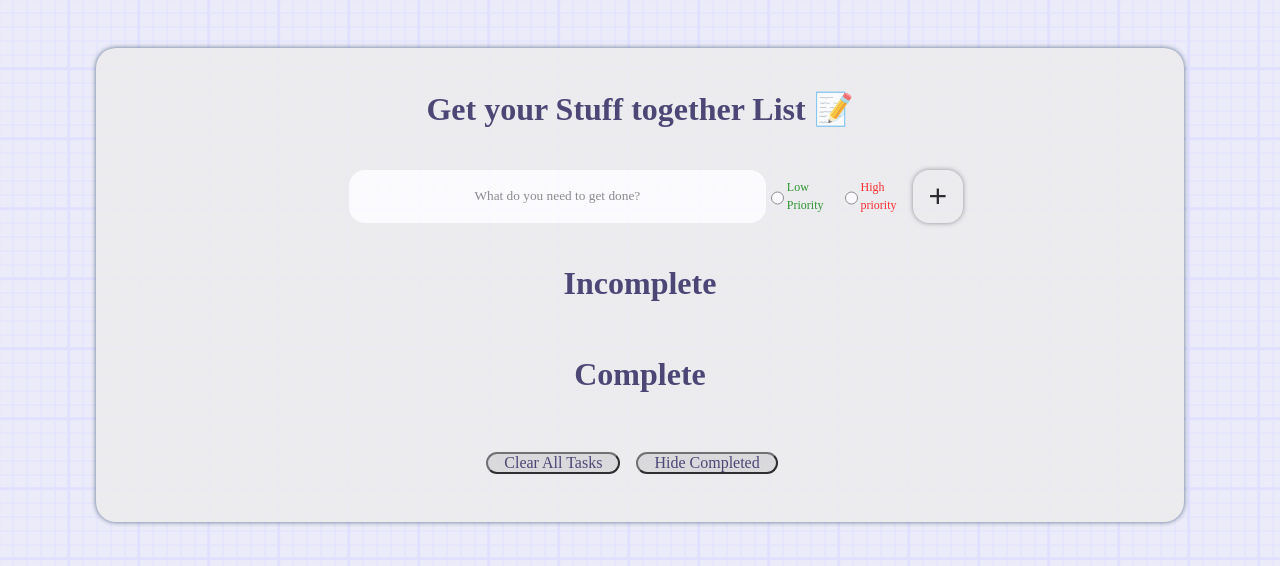
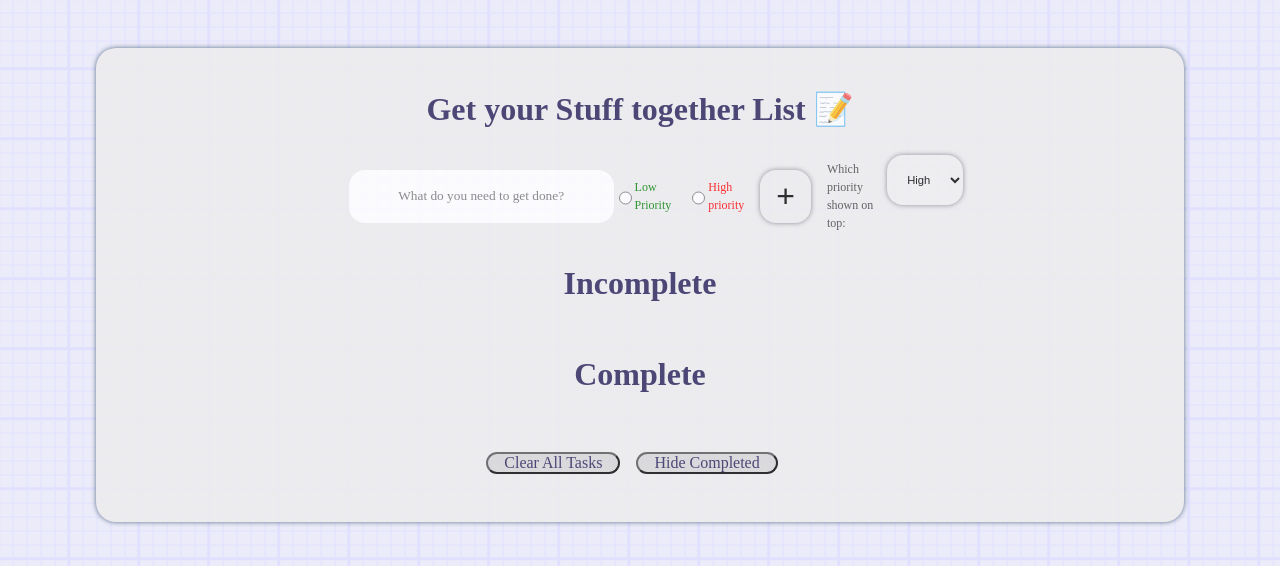
Before and after one commit to islandarber/toDoListCCReact, a React (Vite) app: page / in a window 1280 px wide. Shown: the top 566 px of the page. Built offline with nearby package versions, Linux system fonts and the light colour scheme.

Commit message:
priority toggle

```diff
--- a/package.json
+++ b/package.json
@@ -23,6 +23,7 @@
     "eslint-plugin-react": "^7.33.2",
     "eslint-plugin-react-hooks": "^4.6.0",
     "eslint-plugin-react-refresh": "^0.4.5",
+    "gh-pages": "^6.1.1",
     "vite": "^5.0.8"
   }
 }
--- a/src/App.css
+++ b/src/App.css
@@ -335,6 +335,24 @@ span.inactiveClass {
   opacity: 0;
 }
 
+.priotylabel {
+  display: flex;
+  align-items: center;
+  margin-left: 1rem;
+  font-size: 0.75rem;
+  color: rgb(66, 66, 66);
+}
+
+#priority {
+  height: 50px;
+  padding: 0.5rem 1rem;
+  box-shadow: 0 0 5px #777a7e;
+  border-radius: 1rem;
+  border-style: none;
+  font-size: 0.7rem;
+  color: rgb(0, 0, 0);
+}
+
 /* RESPONSIVE DESIGN QUERIES */
 
 @media only screen and (max-width: 600px) {
--- a/src/App.jsx
+++ b/src/App.jsx
@@ -64,7 +64,7 @@ function App() {
     <>
       <div className="container">
         <h1>Get your Stuff together List 📝</h1>
-        <Form setToDos={setToDos} handleClear={handleClear} />
+        <Form setToDos={setToDos} handleClear={handleClear} toggleSortOrder={toggleSortOrder} />
         <h1>Incomplete</h1>
         <DisplayItems
           ToDos={ToDos.filter((item) => !item.isDone).sort(sortByPriority)}
--- a/src/components/Form.jsx
+++ b/src/components/Form.jsx
@@ -2,7 +2,7 @@ import React from "react";
 import '../App.css'
 import { useState } from 'react'
 
-const Form = ({setToDos}) => {
+const Form = ({setToDos, toggleSortOrder}) => {
 
   const [priority, setPriority] = useState("");
   const handleChange = (e) => {
@@ -45,6 +45,12 @@ const Form = ({setToDos}) => {
   +
   </span></button>
 
+  <label htmlFor="priority" className="priotylabel">Which priority shown on top:</label>
+  <select id="priority" name="priority" onChange={toggleSortOrder}>
+    <option value="high">High</option>
+    <option value="low">Low</option>
+  </select>
+
 </div>
 
 </form>
```
Also changed, not shown: 1 other file (tests, documents, lock files or other folders).
